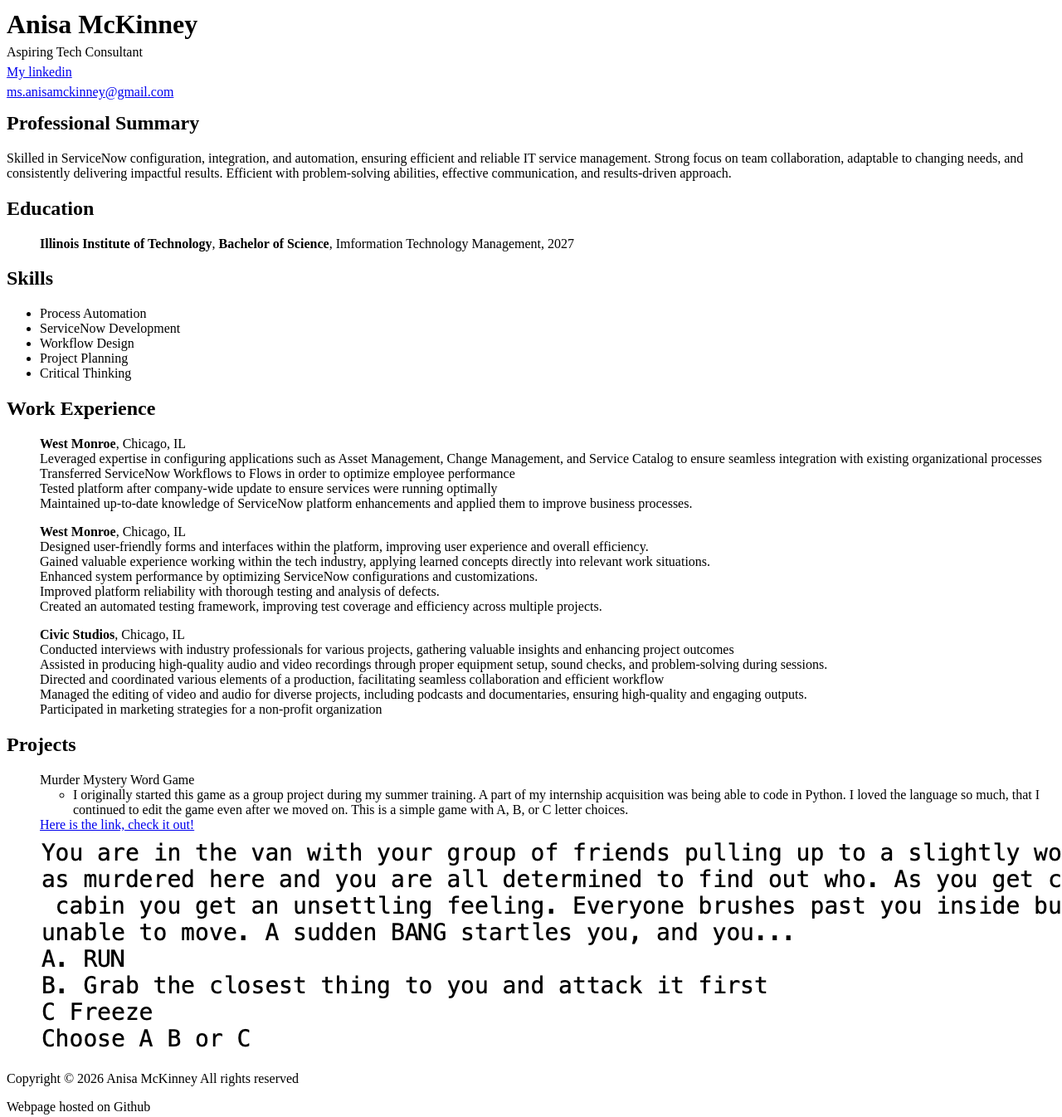
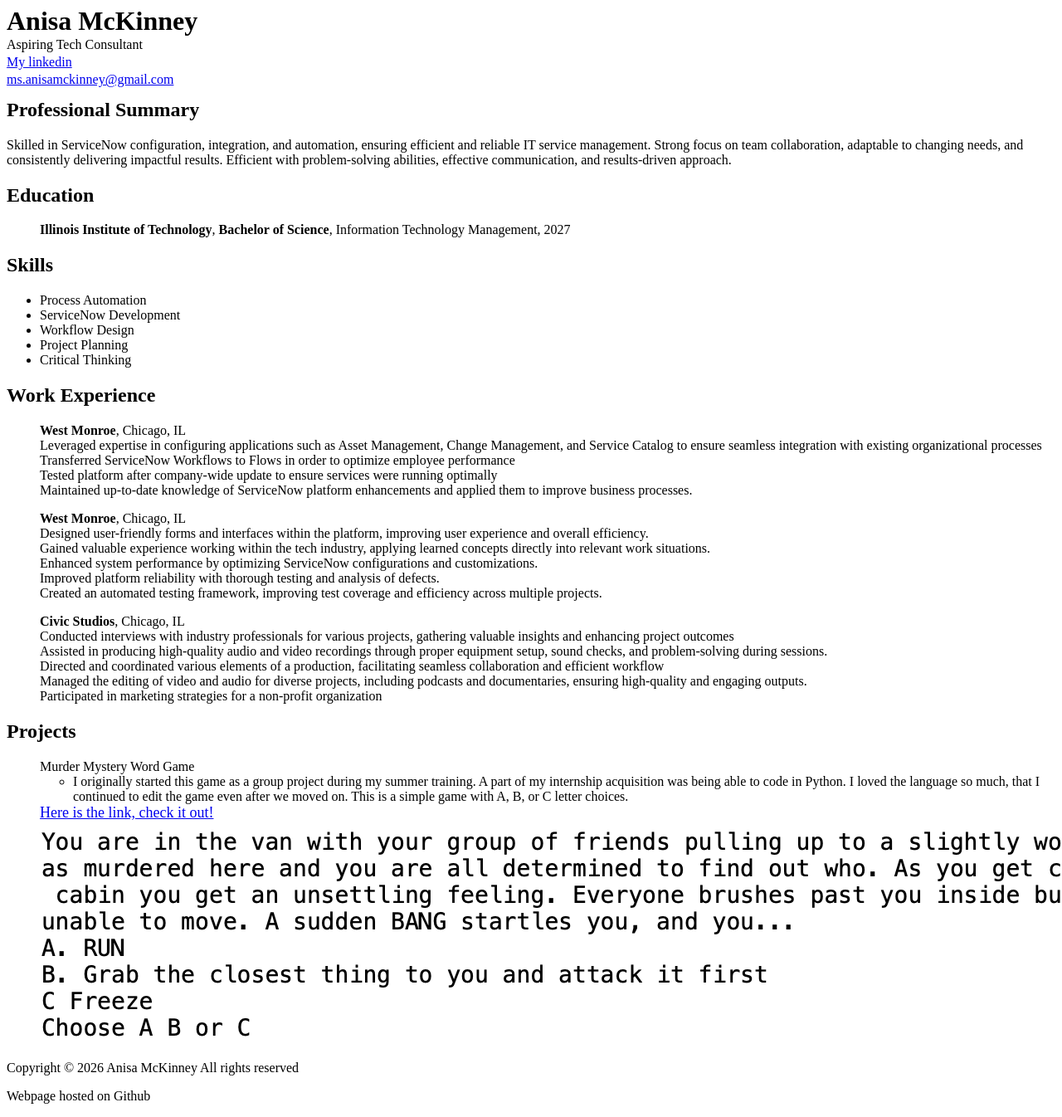
Before and after one commit to Anisa-M/Lab1, a plain HTML site: page index.html in a window 1280 px wide. Shown: the top 1346 px of the page at 83% size. Drawn offline with Linux system fonts and the light colour scheme.

Commit message:
Changing fonts and font sizes

```diff
--- a/index.css
+++ b/index.css
@@ -1,6 +1,6 @@
 #header {
   list-style-type: none;
-  line-height: 0.5;
+  line-height: 0.3;
   color: black;
 }
 
@@ -8,3 +8,9 @@
   list-style-type: none;
   font-family: 'Times New Roman', Times, serif;
 }
+#Skills {
+  font-family: 'Times New Roman', Times, serif;
+}
+#Projects a {
+  font-size: large;
+}
--- a/index.html
+++ b/index.html
@@ -19,7 +19,7 @@
       <p>Skilled in ServiceNow configuration, integration, and automation, ensuring efficient and reliable IT service management. Strong focus on team collaboration, adaptable to changing needs, and consistently delivering impactful results. Efficient with problem-solving abilities, effective communication, and results-driven approach.</p>
       <h2>Education</h2>
       <ul id="Education">
-        <li><strong>Illinois Institute of Technology</strong>, <strong>Bachelor of Science</strong>, Imformation Technology Management, 2027</li>
+        <li><strong>Illinois Institute of Technology</strong>, <strong>Bachelor of Science</strong>, Information Technology Management, 2027</li>
       </ul>
       <h2>Skills</h2>
       <ul id="Skills">
```
